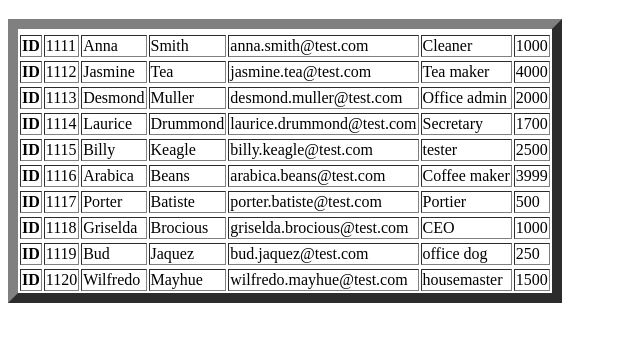
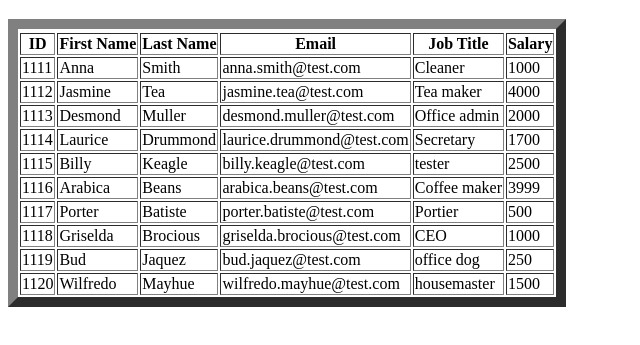
Before and after one commit to izzywest/FSWD40-day05-javascript, a plain HTML site: page index2.html in a window 1280 px wide. Shown: the part 61-406 px from the top of the page, without its empty margins (0-640 px from the left). Drawn offline with Linux system fonts and the light colour scheme.

Commit message:
just found the solution for the table headgit add .!

```diff
--- a/index2.html
+++ b/index2.html
@@ -10,12 +10,12 @@
 	<script>
 	document.writeln("<h1>Employees:</h1>");
 	document.writeln("<table border = '10'><tr>");
+	document.write("<tr>" + "<th>" + "ID" + "</th>" + "<th>" + "First Name" + "</th>" + "<th>" + "Last Name" + "</th>" + "<th>" + "Email" + "</th>" + "<th>" + "Job Title" + "</th>" + "<th>" + "Salary" + "</th>") ;
 
 	for (i = 0; i < json.length; i++) {
     var obj = json[i];
 
    	document.write("<tr>");
-   	document.write("<tr>" + "<th>" + "ID" + "</th>");
 	document.write("<td>" + json[i].id + "</td>" + "<td>" + json[i].firstName + "<td>" + json[i].lastName + "</td>" + "<td>" + json[i].eMail + "</td>" + "<td>" + json[i].jobTitle + "</td>" + "<td>" + json[i].salary + "</td>");
 	document.write("</tr>");
 	}
```
